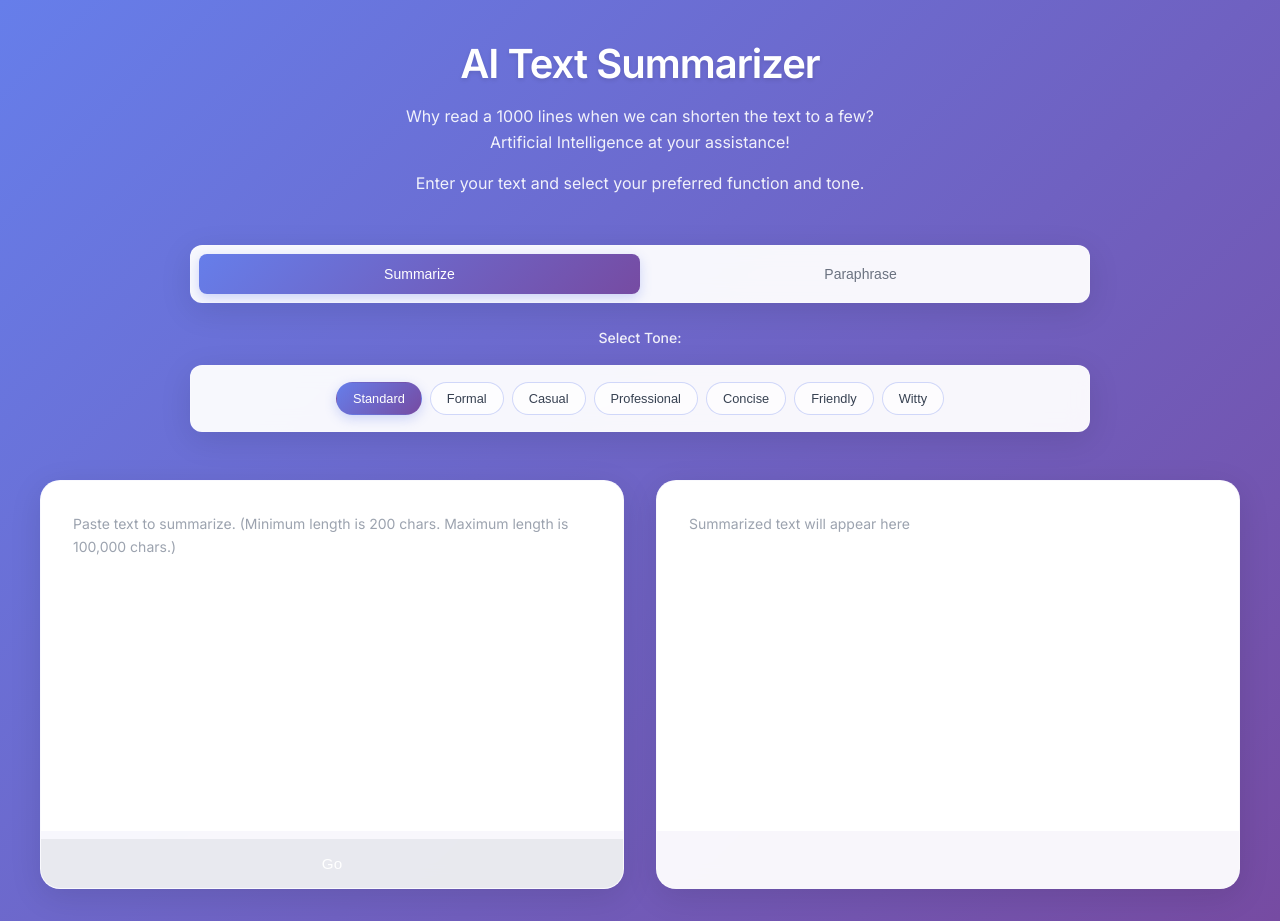
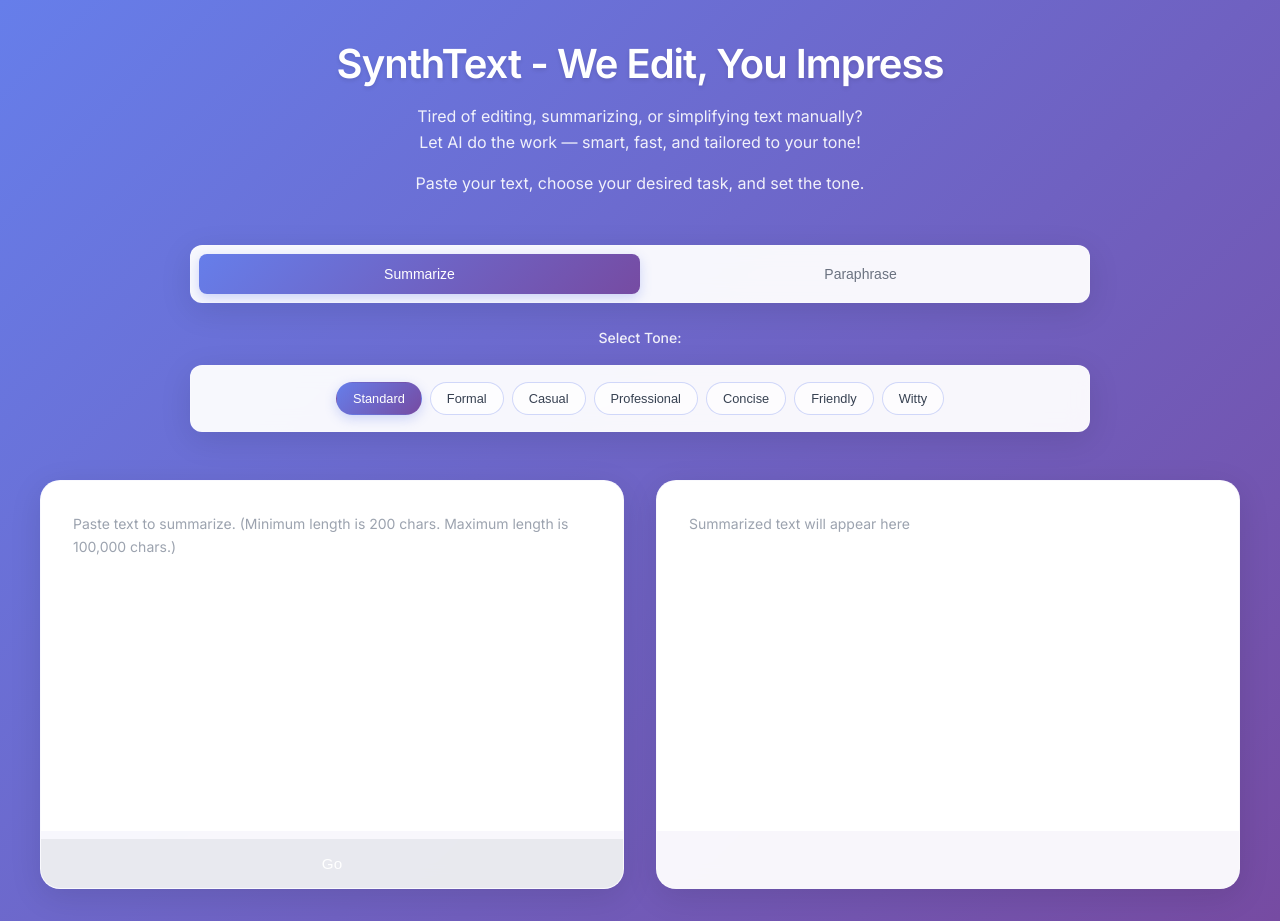
Before and after one commit to garimabhayanaa/AI-Text-Summarizer, a website: page public/index.html in a window 1280 px wide. Drawn offline with Linux system fonts and the light colour scheme.

Commit message:
Updated index.html

```diff
--- a/public/index.html
+++ b/public/index.html
@@ -4,7 +4,7 @@
     <meta charset="UTF-8" />
     <meta name="viewport" content="width=device-width, initial-scale=1.0" />
     <meta http-equiv="X-UA-Compatible" content="ie=edge" />
-    <title>AI Text Summarizer</title>
+    <title>SynthText</title>
     <style>
 @import url('https://fonts.googleapis.com/css2?family=Inter:wght@300;400;500;600&display=swap');
 
@@ -294,12 +294,12 @@ textarea:focus {
     </style>
   </head>
   <body>
-    <h1>AI Text Summarizer</h1>
+    <h1>SynthText - We Edit, You Impress</h1>
     <p>
-      Why read a 1000 lines when we can shorten the text to a few? <br />
-      Artificial Intelligence at your assistance!
+       Tired of editing, summarizing, or simplifying text manually?<br />
+       Let AI do the work — smart, fast, and tailored to your tone!
     </p>
-    <p>Enter your text and select your preferred function and tone.</p>
+    <p>Paste your text, choose your desired task, and set the tone.</p>
 
     <!-- Updated Navbar Section -->
     <div class="navbar">
```
